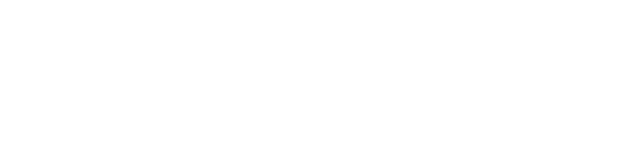
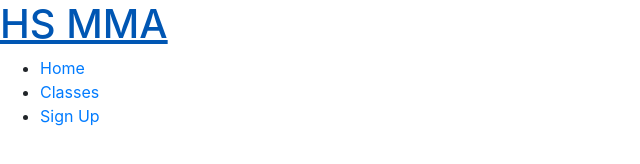
Before and after one commit to JCook22/hs-mma, a plain HTML site: page index.html in a window 1280 px wide. Shown: the whole page, without its empty margins (0-640 px from the left). Drawn offline with nearby package versions, Linux system fonts and the light colour scheme.

Commit message:
Add heading and nav to header

```diff
--- a/index.html
+++ b/index.html
@@ -17,5 +17,26 @@
     <link rel="stylesheet" href="assets/css/style.css" type="text/css" />
     <title>Heatherside MMA</title>
   </head>
-  <body></body>
+  <body>
+    <header>
+      <a href="index.html">
+        <h1>HS MMA</h1>
+      </a>
+      <nav>
+        <ul>
+          <li>
+            <a href="index.html">Home</a>
+          </li>
+          <li>
+            <a href="#">Classes</a>
+          </li>
+          <li>
+            <a href="#">Sign Up</a>
+          </li>
+        </ul>
+      </nav>
+    </header>
+    <section></section>
+    <footer></footer>
+  </body>
 </html>
```
